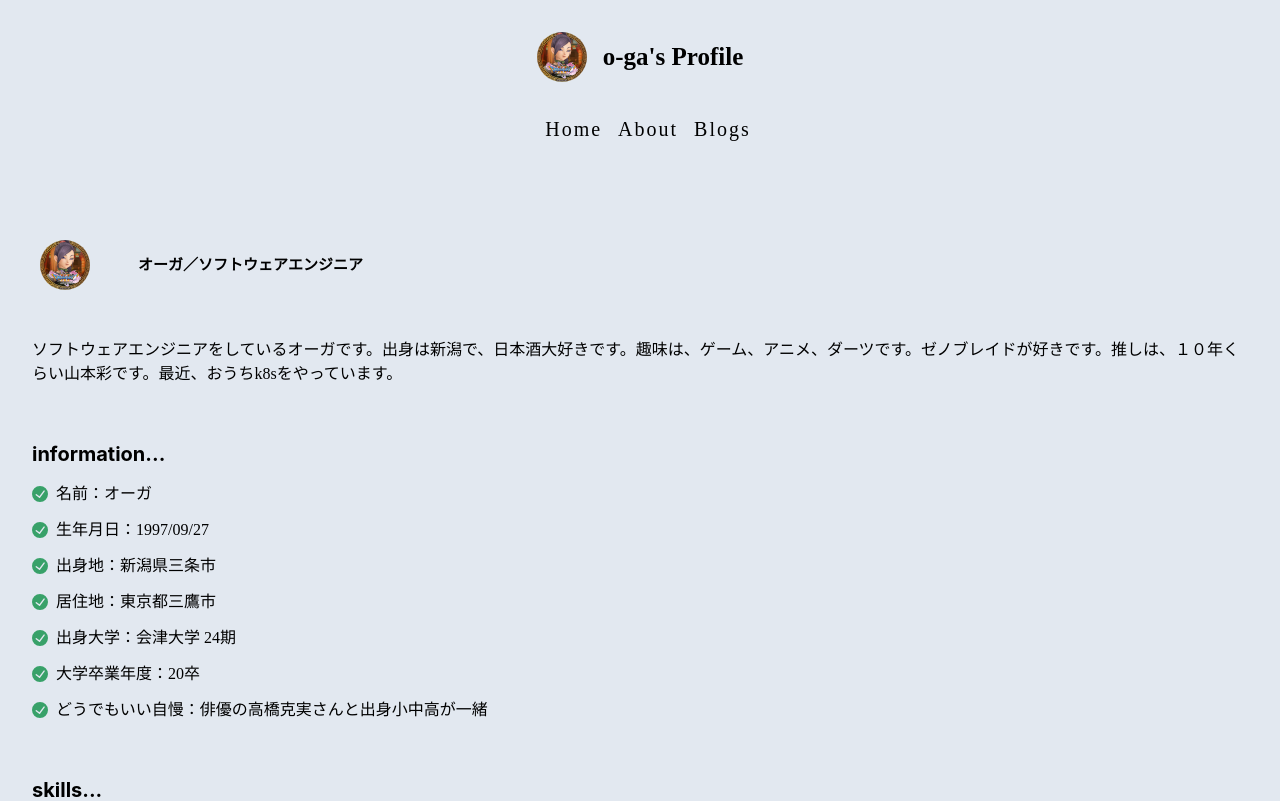
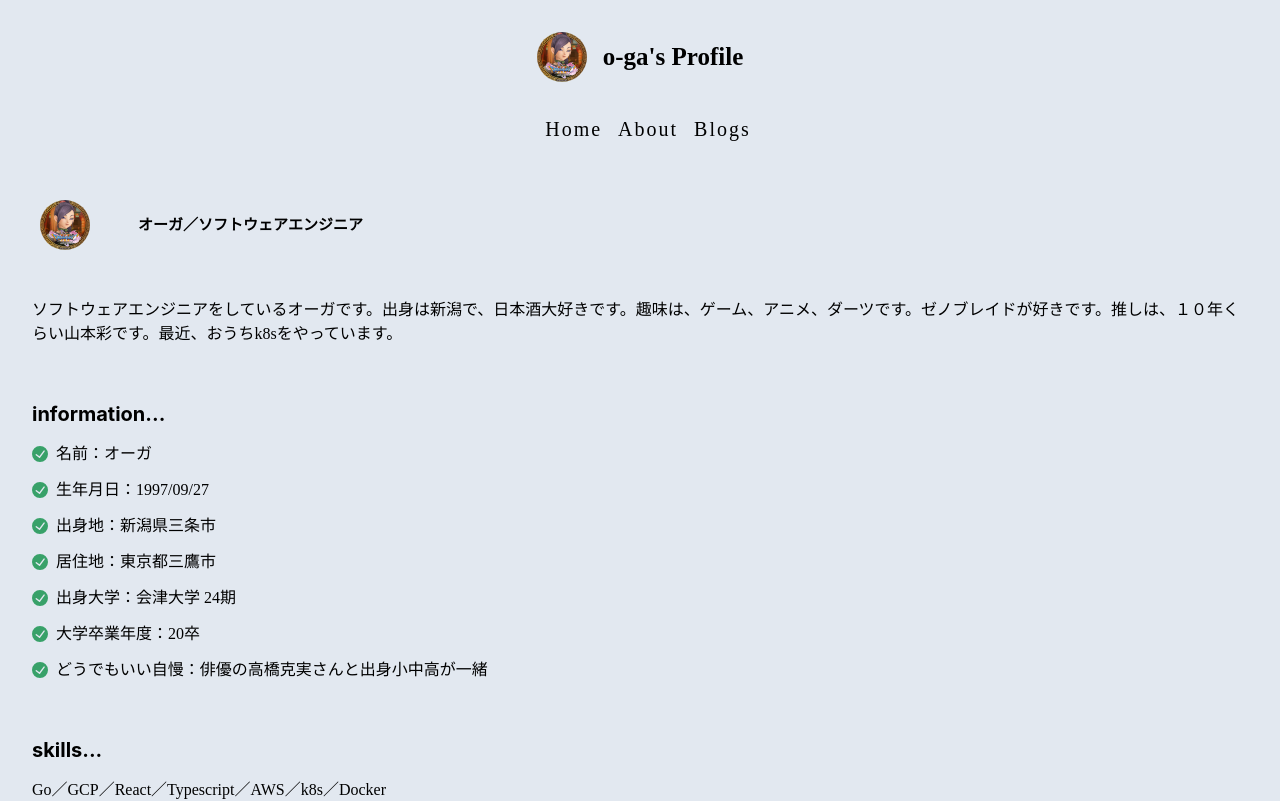
Before and after one commit to o-ga09/portfolio-20230727, a Next.js app: page / in a window 1280 px wide. Shown: the top 801 px of the page. Built offline with nearby package versions, Linux system fonts and the light colour scheme; no server answers.

Commit message:
aboutページのレスポンシブ対応

```diff
--- a/common/components/theme.ts
+++ b/common/components/theme.ts
@@ -2,8 +2,8 @@ import { extendTheme } from "@chakra-ui/react";
 import { mode } from "../components/index";
 
 const customBreakpoints = {
-  sm: "25em",
-  md: "40em",
+  sm: "15em",
+  md: "22em",
   lg: "64em",
   xl: "90em",
 };
--- a/components/Header.tsx
+++ b/components/Header.tsx
@@ -18,7 +18,7 @@ export const Header = ({ title }: { title: string }) => {
       <Flex
         flexDirection={{ base: "column", xl: "row" }}
         w={{ base: "100%", xl: "60%" }}
-        h={{ base: "25vh", xl: "20vh" }}
+        h={{ base: "25vh", md: "20vh" }}
         alignItems={"center"}
         justifyContent={{ base: "", xl: "space-between" }}
         m={"0 auto"}
```
Also changed, not shown: pages/AboutPage.tsx (+7 -2 lines).
